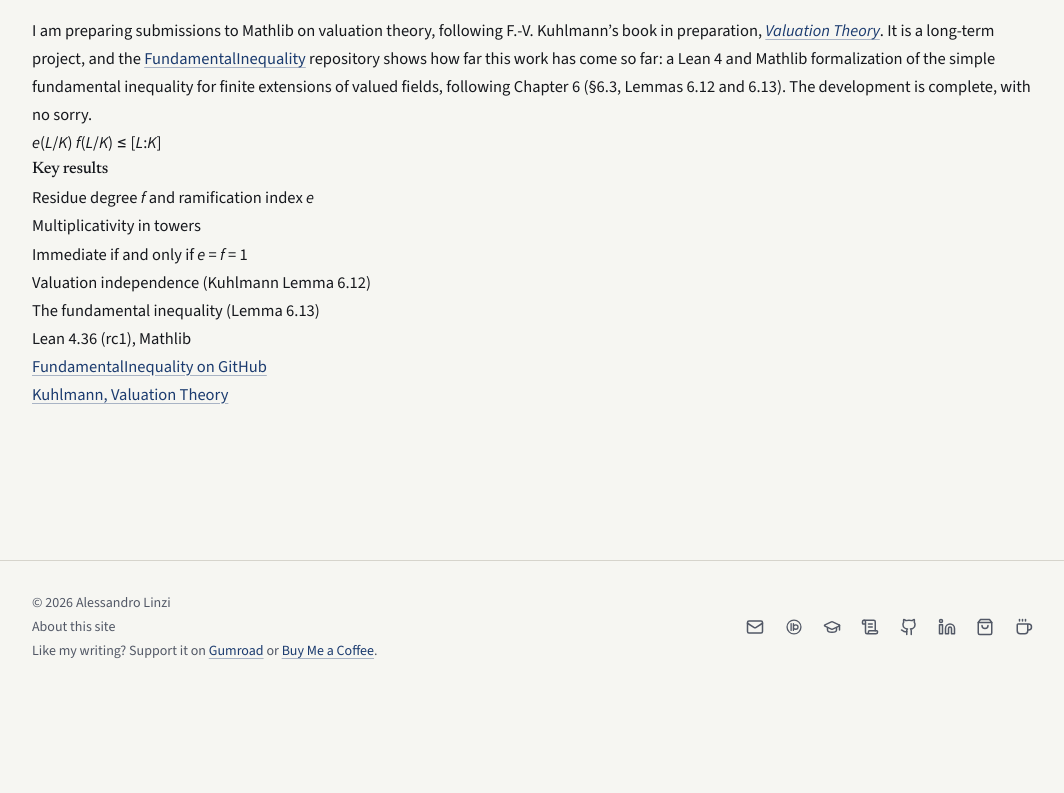
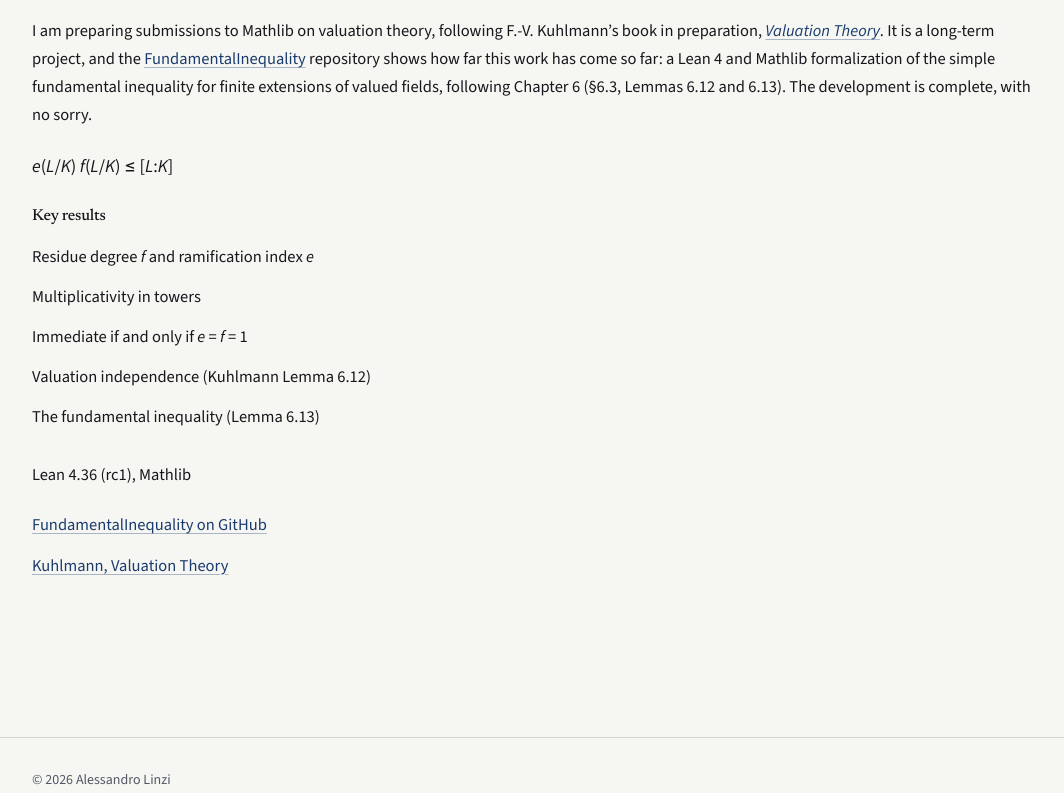
Before and after one commit to linzialessandro/PersonalWebsite, a React (Vite) app: page /publications in a window 1280 px wide. Shown: the part 3000-3793 px from the top of the page, without its empty margins (104-1168 px from the left). Before the commit the page ends 3693 px from the top, so only its background shows below. Built offline with nearby package versions, Linux system fonts and the light colour scheme.

Commit message:
Tighten Formalized mathematics spacing so the inequality can breathe
Reuse existing utility classes only: more margin around the displayed
inequality, a subsection-sized Key results heading, and list item
padding consistent with other pages.

```diff
--- a/src/pages/Publications.jsx
+++ b/src/pages/Publications.jsx
@@ -103,7 +103,7 @@ const Publications = () => {
 
         <section id={formalization.id} className="content-block">
           <h2>{formalization.title}</h2>
-          <p className="prose-quiet">
+          <p className="prose-quiet mb-6">
             {formalization.intro.map((seg, i) => {
               const text = seg.italic ? <i>{seg.text}</i> : seg.text;
               return seg.link ? (
@@ -116,24 +116,27 @@ const Publications = () => {
             })}
           </p>
           <p
-            className="prose-quiet"
+            className="text-lg my-6"
             role="math"
             aria-label={formalization.inequalityLabel}
           >
             <Rich parts={formalization.inequality} />
           </p>
-          <h3>{formalization.resultsHeading}</h3>
-          <ul className="plain-list prose-quiet">
+          <h3 className="text-base mb-2">{formalization.resultsHeading}</h3>
+          <ul className="plain-list prose-quiet m-0 mb-6">
             {formalization.results.map((parts) => (
-              <li key={parts.join("")}>
+              <li
+                key={typeof parts[0] === "string" ? parts[0] : parts[0].v}
+                className="py-1.5"
+              >
                 <Rich parts={parts} />
               </li>
             ))}
           </ul>
-          <p className="prose-quiet">{formalization.leanVersion}</p>
-          <ul className="plain-list prose-quiet">
+          <p className="prose-quiet mb-4">{formalization.leanVersion}</p>
+          <ul className="plain-list prose-quiet m-0">
             {formalization.links.map((link) => (
-              <li key={link.href}>
+              <li key={link.href} className="py-1.5">
                 <ExternalTextLink href={formalization[link.href]}>
                   {link.label}
                 </ExternalTextLink>
```
